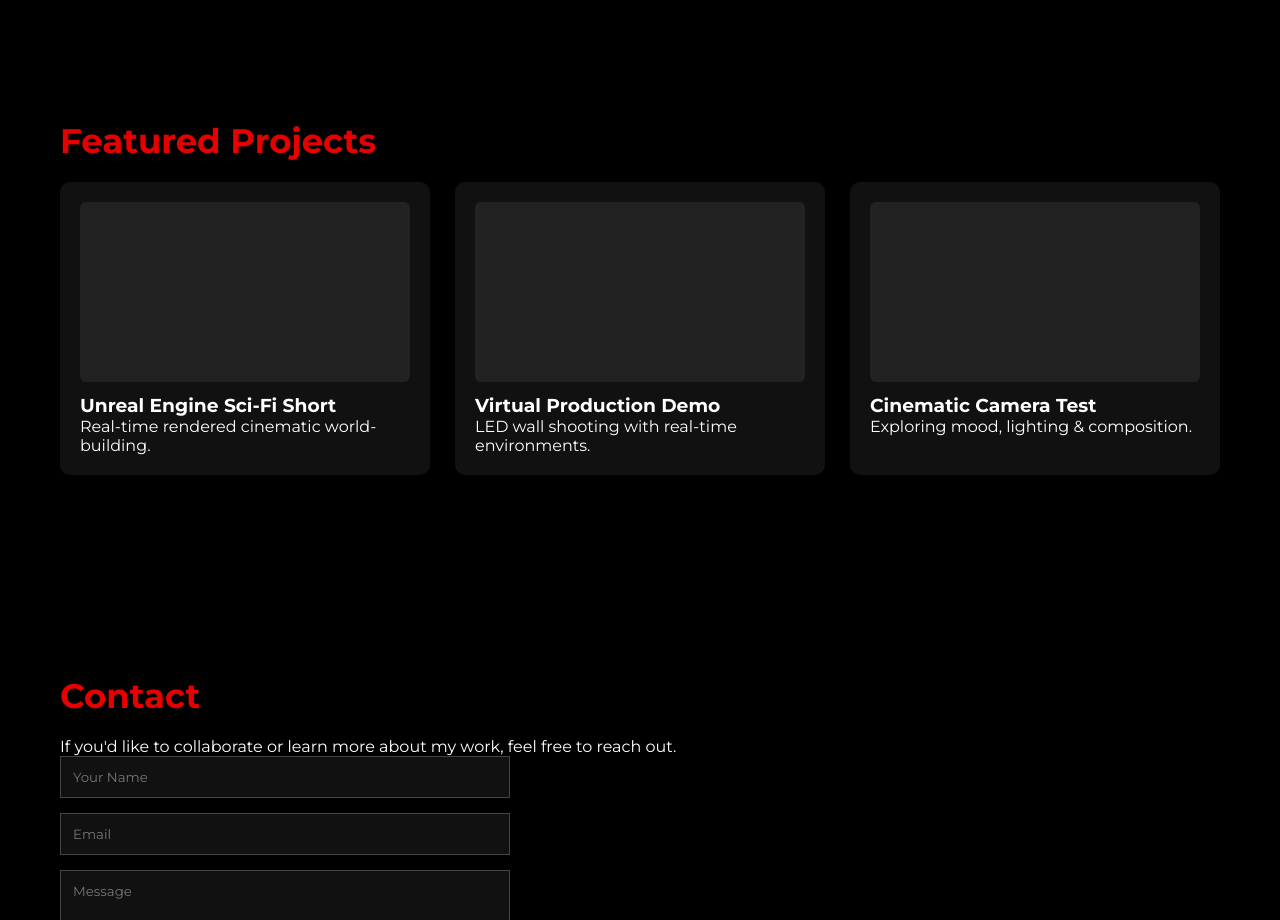
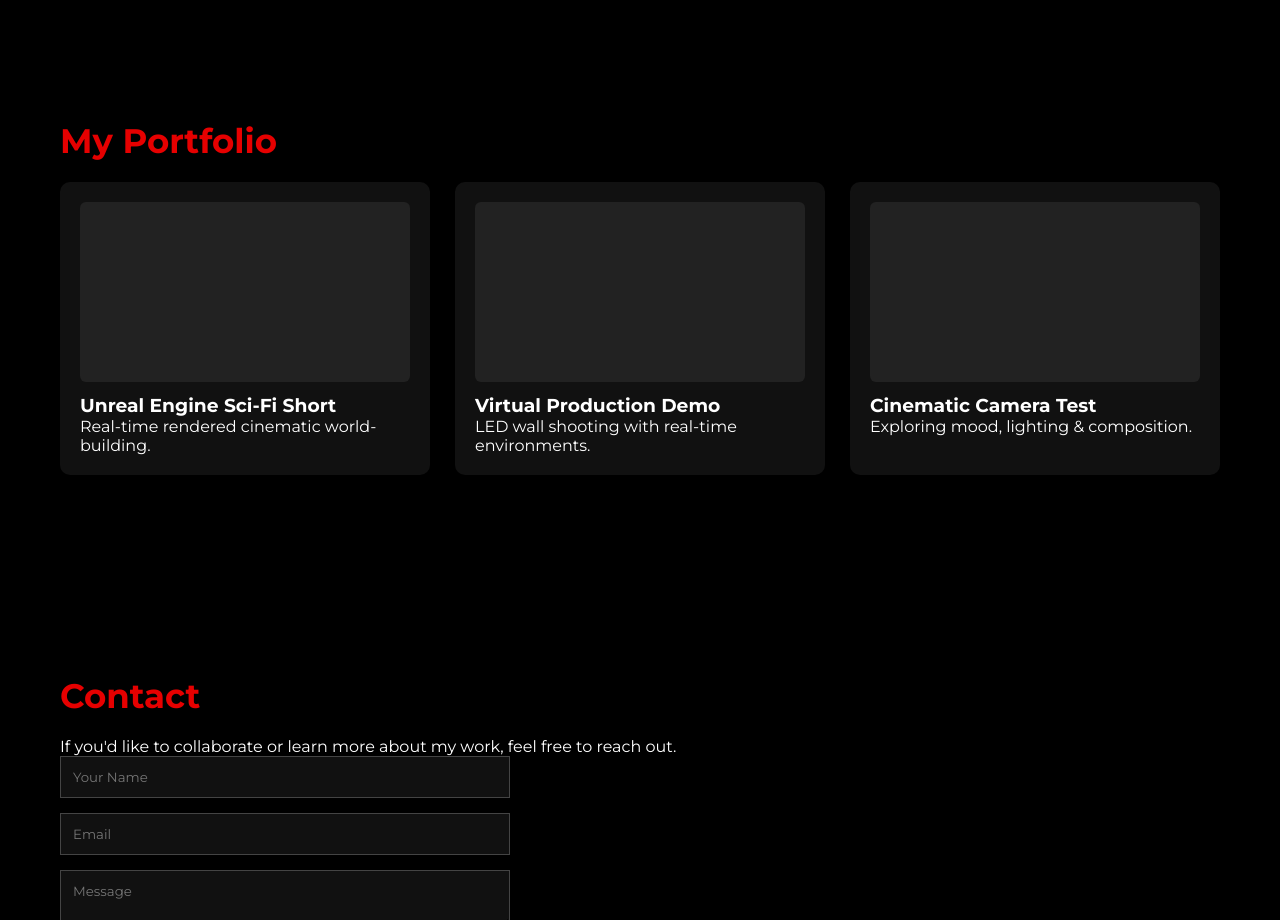
Before and after one commit to bhatlapenumarthiharshasatyasun-hash/PORTFOLIO, a plain HTML site: page index.html in a window 1280 px wide. Shown: the part 1080-2000 px from the top of the page. Drawn offline with Linux system fonts and the light colour scheme.

Commit message:
Update index.html

```diff
--- a/index.html
+++ b/index.html
@@ -53,7 +53,7 @@
 
     <!-- PROJECTS -->
     <section id="projects">
-        <h2>Featured Projects</h2>
+        <h2>My Portfolio</h2>
 
         <div class="project-grid">
             <div class="project-card">
```
